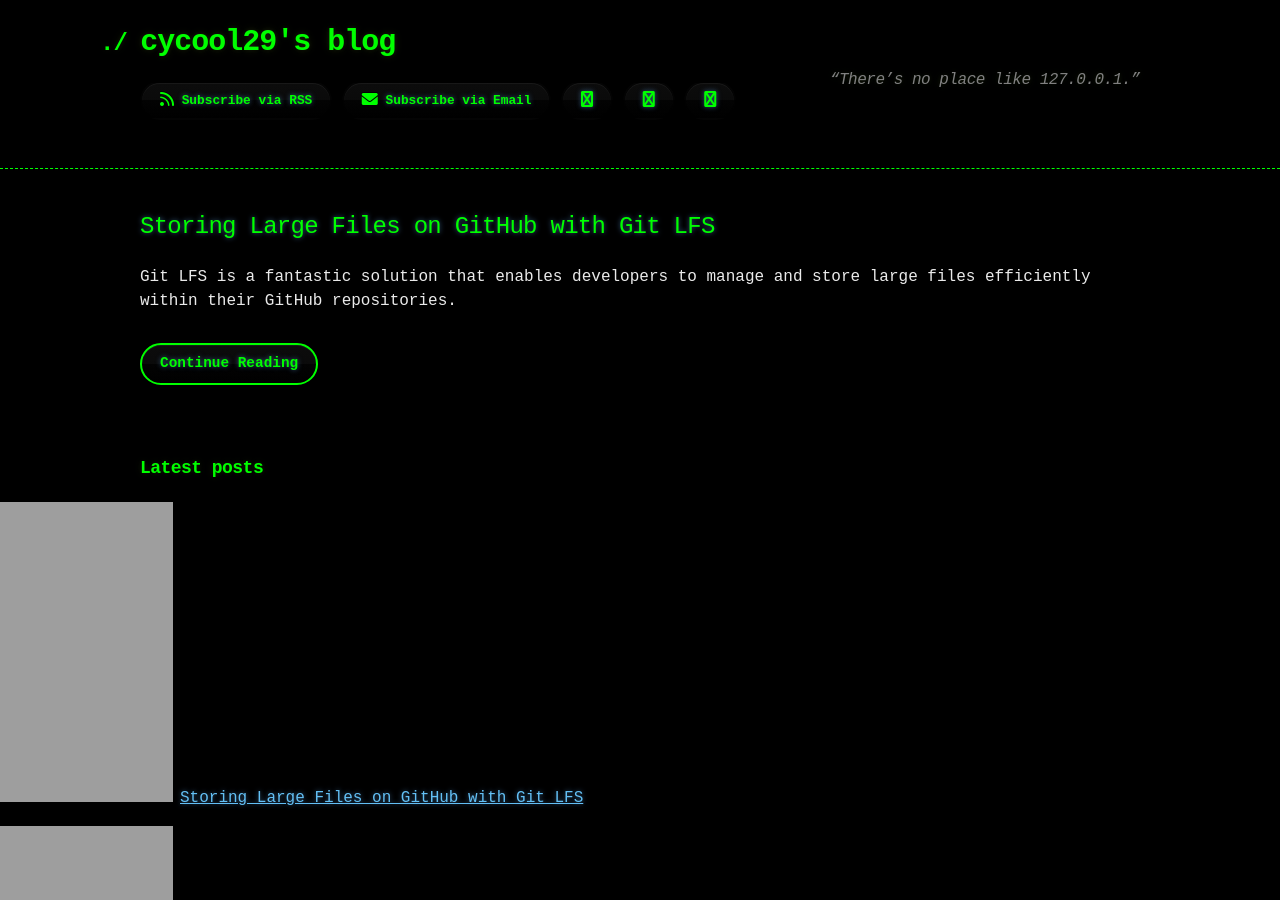
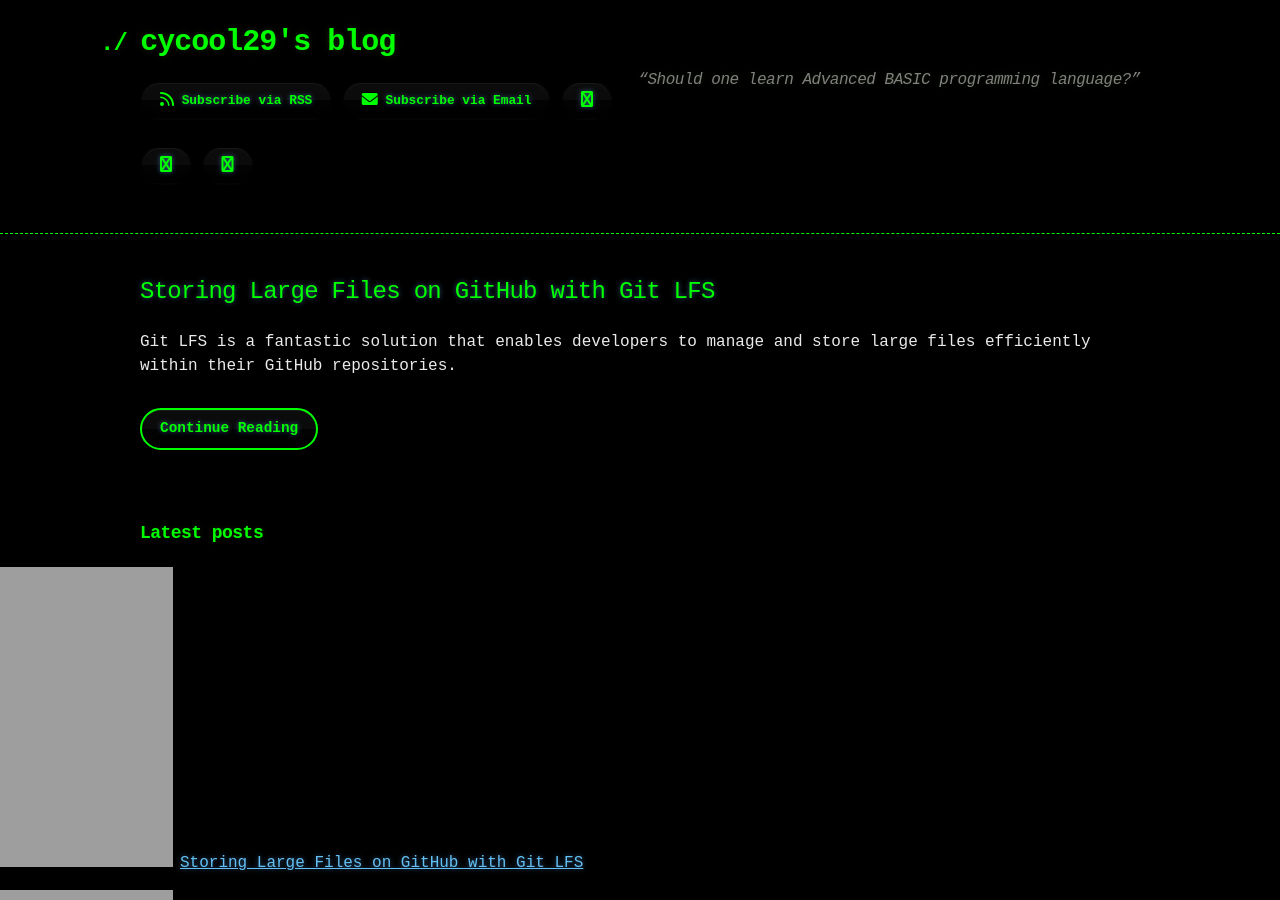
Before and after one commit to cycool29/cycool29.github.io, a Jekyll site: the page built from index.md, in a window 1280 px wide and 900 px high. Built offline with Jekyll 4.4.1, drawn with Linux system fonts in a browser that asks for light colours; a style sheet for code colours, icons or effects is not loaded.

Commit message:
Update quotes

```diff
--- a/_config.yml
+++ b/_config.yml
@@ -1,5 +1,5 @@
 title: cycool29's blog
-description: "“There’s no place like 127.0.0.1.” "
+description: "“Should one learn Advanced BASIC programming language?” "
 bio: A high school student. Intermediate in Python, Git, Bash. Learning JavaScript. He/Him. "
 author: cycool29
 url: https://cycool29.github.io
```
